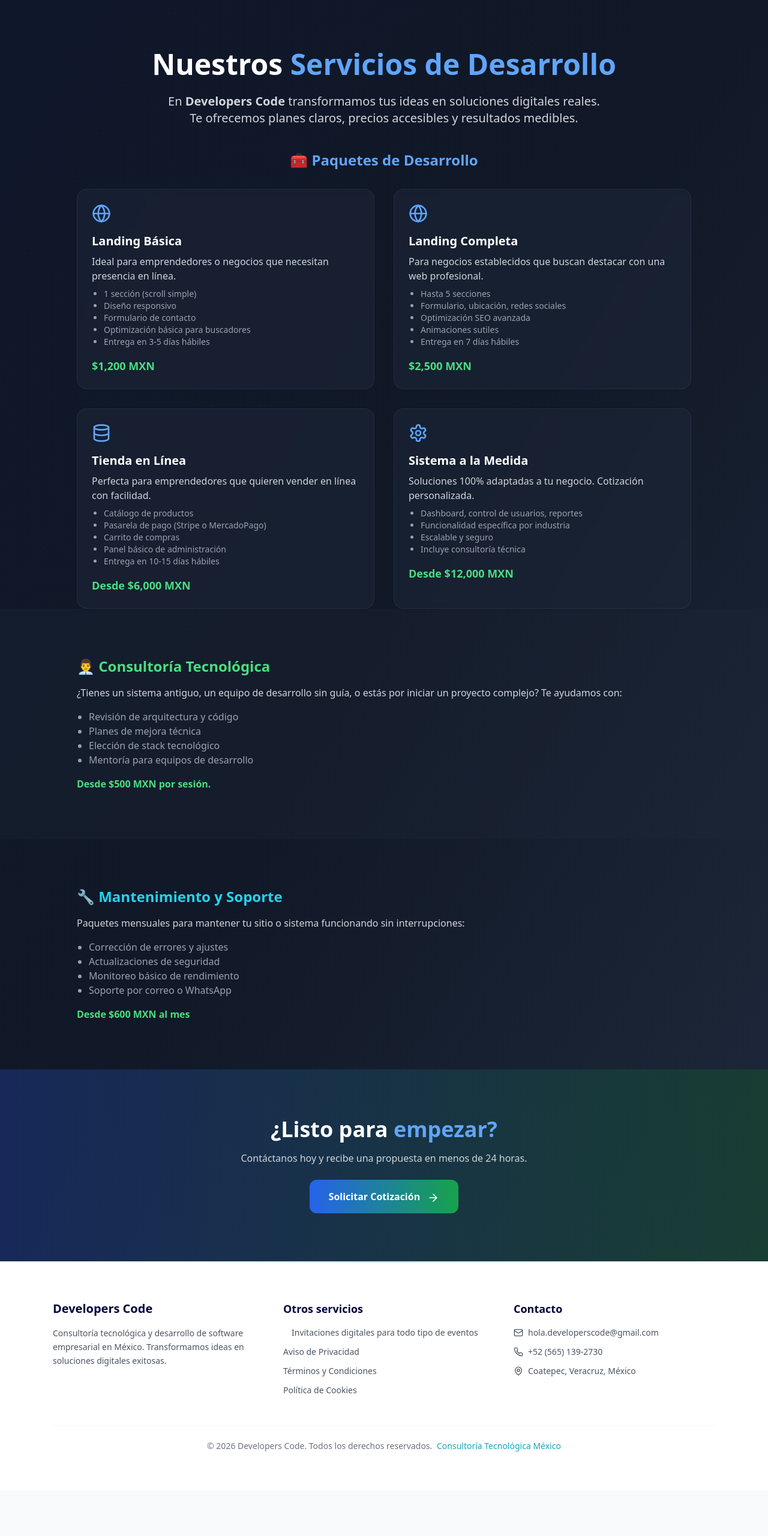
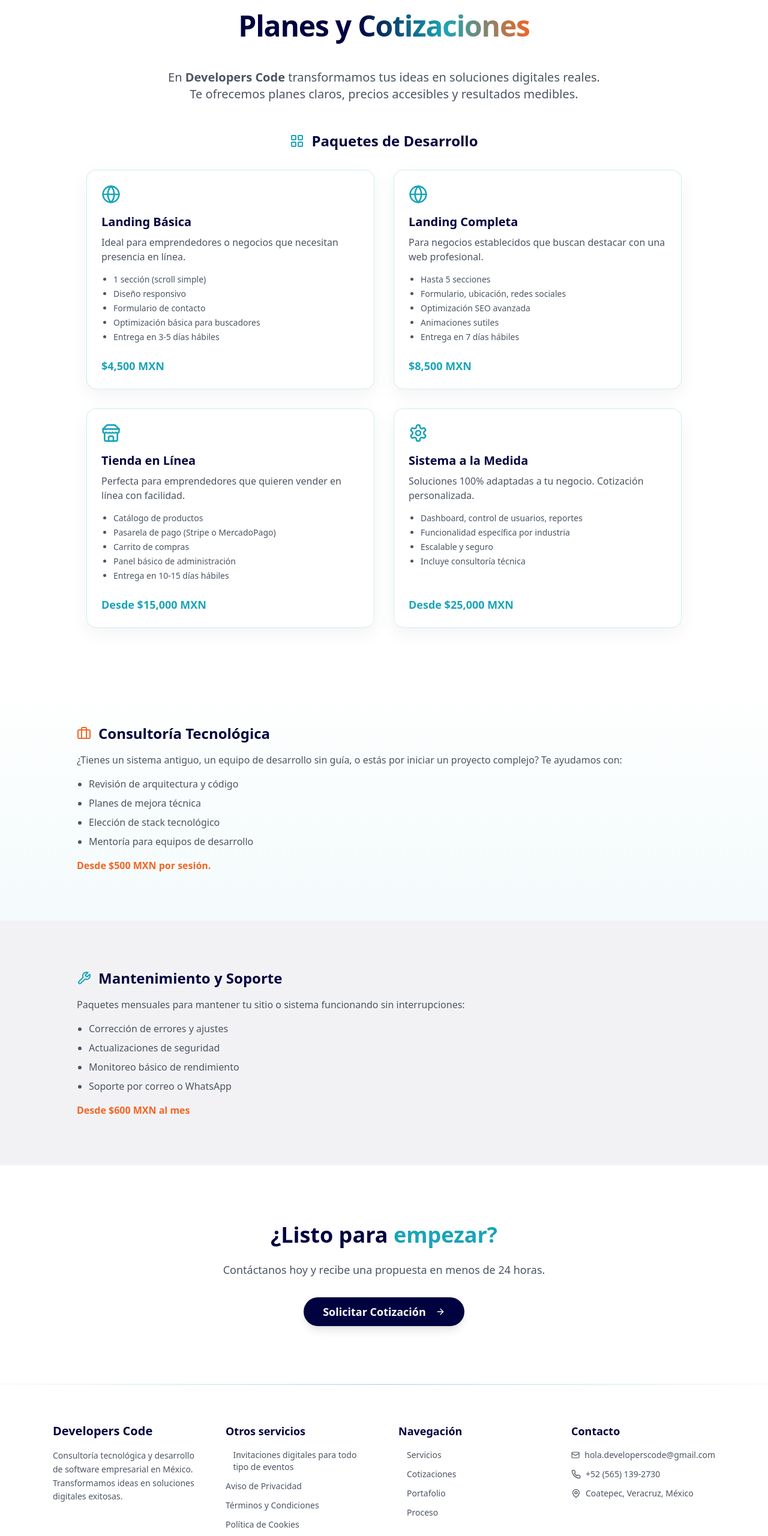
Before and after one commit to alexisgohe/developers-code, a Next.js app: page /servicios in a window 1280 px wide. Shown: the part 125-2686 px from the top of the page at 60% size. Before the commit the page ends 2610 px from the top, so only its background shows below. Built offline with nearby package versions, Linux system fonts and the light colour scheme.

Commit message:
FIX - Pagina de cotizaciones

```diff
--- a/app/Footer.tsx
+++ b/app/Footer.tsx
@@ -14,7 +14,7 @@ export default function Footer() {
       <div className="max-w-6xl mx-auto px-6 py-16">
 
         {/* 🧩 GRID */}
-        <div className="grid md:grid-cols-3 gap-12 mb-12">
+        <div className="grid md:grid-cols-4 gap-12 mb-12">
 
           {/* 🧠 Marca */}
           <div>
@@ -55,6 +55,39 @@ export default function Footer() {
               <li>
                 <Link href="/cookies" className="text-gray-600 hover:text-[#f36523] transition">
                   Política de Cookies
+                </Link>
+              </li>
+            </ul>
+          </div>
+
+          {/* 🧭 Navegación */}
+          <div>
+            <h4 className="text-lg font-semibold mb-4">
+              Navegación
+            </h4>
+            <ul className="space-y-3 text-sm">
+              <li>
+                <Link href="/#servicios" className="text-gray-600 hover:text-[#f36523] transition flex items-center gap-2 group">
+                  <span className="w-1.5 h-1.5 bg-[#19a4b7] rounded-full opacity-0 group-hover:opacity-100 transition" />
+                  Servicios
+                </Link>
+              </li>
+              <li>
+                <Link href="/servicios" className="text-gray-600 hover:text-[#f36523] transition flex items-center gap-2 group">
+                  <span className="w-1.5 h-1.5 bg-[#19a4b7] rounded-full opacity-0 group-hover:opacity-100 transition" />
+                  Cotizaciones
+                </Link>
+              </li>
+              <li>
+                <Link href="/portafolio" className="text-gray-600 hover:text-[#f36523] transition flex items-center gap-2 group">
+                  <span className="w-1.5 h-1.5 bg-[#19a4b7] rounded-full opacity-0 group-hover:opacity-100 transition" />
+                  Portafolio
+                </Link>
+              </li>
+              <li>
+                <Link href="/#proceso" className="text-gray-600 hover:text-[#f36523] transition flex items-center gap-2 group">
+                  <span className="w-1.5 h-1.5 bg-[#19a4b7] rounded-full opacity-0 group-hover:opacity-100 transition" />
+                  Proceso
                 </Link>
               </li>
             </ul>
--- /dev/null
+++ b/app/servicios/data.tsx
@@ -0,0 +1,55 @@
+import { Globe, Store, Settings } from "lucide-react"
+
+export const SERVICIOS = [
+  {
+    icon: <Globe className="w-8 h-8" aria-hidden="true" />,
+    title: "Landing Básica",
+    description: "Ideal para emprendedores o negocios que necesitan presencia en línea.",
+    features: [
+      "1 sección (scroll simple)",
+      "Diseño responsivo",
+      "Formulario de contacto",
+      "Optimización básica para buscadores",
+      "Entrega en 3-5 días hábiles",
+    ],
+    price: "$4,500 MXN",
+  },
+  {
+    icon: <Globe className="w-8 h-8" aria-hidden="true" />,
+    title: "Landing Completa",
+    description: "Para negocios establecidos que buscan destacar con una web profesional.",
+    features: [
+      "Hasta 5 secciones",
+      "Formulario, ubicación, redes sociales",
+      "Optimización SEO avanzada",
+      "Animaciones sutiles",
+      "Entrega en 7 días hábiles",
+    ],
+    price: "$8,500 MXN",
+  },
+  {
+    icon: <Store className="w-8 h-8" aria-hidden="true" />,
+    title: "Tienda en Línea",
+    description: "Perfecta para emprendedores que quieren vender en línea con facilidad.",
+    features: [
+      "Catálogo de productos",
+      "Pasarela de pago (Stripe o MercadoPago)",
+      "Carrito de compras",
+      "Panel básico de administración",
+      "Entrega en 10-15 días hábiles",
+    ],
+    price: "Desde $15,000 MXN",
+  },
+  {
+    icon: <Settings className="w-8 h-8" aria-hidden="true" />,
+    title: "Sistema a la Medida",
+    description: "Soluciones 100% adaptadas a tu negocio. Cotización personalizada.",
+    features: [
+      "Dashboard, control de usuarios, reportes",
+      "Funcionalidad específica por industria",
+      "Escalable y seguro",
+      "Incluye consultoría técnica",
+    ],
+    price: "Desde $25,000 MXN",
+  },
+]
--- a/app/servicios/page.tsx
+++ b/app/servicios/page.tsx
@@ -1,135 +1,65 @@
-"use client"
+import Link from "next/link"
+import { ArrowRight, ArrowLeft, LayoutGrid, Briefcase, Wrench } from "lucide-react"
+import type { Metadata } from "next"
 
-import { motion } from "framer-motion"
-import Link from "next/link"
-import { Globe, Database, Settings, ArrowRight, ArrowLeft } from "lucide-react"
+import { AnimatedSection } from "@/components/ui/animated-section"
+import { FloatingCard } from "@/components/ui/floating-card"
+import { Button } from "@/components/ui/button"
+import { SERVICIOS } from "./data"
 
-// Componente animado para secciones
-const AnimatedSection = ({
-  children,
-  className = "",
-}: {
-  children: React.ReactNode
-  className?: string
-}) => (
-  <motion.section
-    initial={{ opacity: 0, y: 50 }}
-    animate={{ opacity: 1, y: 0 }}
-    transition={{ duration: 0.6, ease: "easeOut" }}
-    className={className}
-  >
-    {children}
-  </motion.section>
-)
-
-// Componente para tarjetas flotantes
-const FloatingCard = ({
-  children,
-  delay = 0,
-}: {
-  children: React.ReactNode
-  delay?: number
-}) => (
-  <motion.div
-    initial={{ opacity: 0, y: 30 }}
-    whileInView={{ opacity: 1, y: 0 }}
-    transition={{ duration: 0.5, delay }}
-    whileHover={{ y: -10, transition: { duration: 0.3 } }}
-    className="group"
-  >
-    {children}
-  </motion.div>
-)
+export const metadata: Metadata = {
+  title: "Cotizaciones | Developers Code",
+  description: "Consulta nuestros planes y precios de desarrollo web, tiendas en línea y sistemas a la medida.",
+}
 
 export default function ServiciosPage() {
-  const servicios = [
-    {
-      icon: <Globe className="w-8 h-8" />,
-      title: "Landing Básica",
-      description: "Ideal para emprendedores o negocios que necesitan presencia en línea.",
-      features: [
-        "1 sección (scroll simple)",
-        "Diseño responsivo",
-        "Formulario de contacto",
-        "Optimización básica para buscadores",
-        "Entrega en 3-5 días hábiles",
-      ],
-      price: "$1,200 MXN",
-    },
-    {
-      icon: <Globe className="w-8 h-8" />,
-      title: "Landing Completa",
-      description: "Para negocios establecidos que buscan destacar con una web profesional.",
-      features: [
-        "Hasta 5 secciones",
-        "Formulario, ubicación, redes sociales",
-        "Optimización SEO avanzada",
-        "Animaciones sutiles",
-        "Entrega en 7 días hábiles",
-      ],
-      price: "$2,500 MXN",
-    },
-    {
-      icon: <Database className="w-8 h-8" />,
-      title: "Tienda en Línea",
-      description: "Perfecta para emprendedores que quieren vender en línea con facilidad.",
-      features: [
-        "Catálogo de productos",
-        "Pasarela de pago (Stripe o MercadoPago)",
-        "Carrito de compras",
-        "Panel básico de administración",
-        "Entrega en 10-15 días hábiles",
-      ],
-      price: "Desde $6,000 MXN",
-    },
-    {
-      icon: <Settings className="w-8 h-8" />,
-      title: "Sistema a la Medida",
-      description: "Soluciones 100% adaptadas a tu negocio. Cotización personalizada.",
-      features: [
-        "Dashboard, control de usuarios, reportes",
-        "Funcionalidad específica por industria",
-        "Escalable y seguro",
-        "Incluye consultoría técnica",
-      ],
-      price: "Desde $12,000 MXN",
-    },
-  ]
+  return (
+    <div className="min-h-screen bg-transparent text-[#00023f] overflow-hidden relative">
+      {/* 🧠 BACKGROUND ALIGNADO A LANDING */}
+      <div className="fixed inset-0 -z-10 bg-white">
+        {/* Grid */}
+        <div className="absolute inset-0 bg-[linear-gradient(rgba(0,2,63,0.03)_1px,transparent_1px),linear-gradient(90deg,rgba(0,2,63,0.03)_1px,transparent_1px)] bg-[size:64px_64px] [mask-image:radial-gradient(ellipse_60%_60%_at_50%_50%,black,transparent)]" />
 
-  return (
-    <div className="min-h-screen bg-gradient-to-br from-slate-900 via-gray-900 to-slate-800 text-white overflow-hidden">
-      <AnimatedSection className="px-4">
-      <Link href="/" className="inline-flex items-center text-gray-400 hover:text-white mt-6 mb-20 transition-colors">
-        <ArrowLeft className="w-5 h-5 mr-2" />
-        Volver al inicio
-      </Link>
-        <div className="max-w-5xl mx-auto text-center">
-          <h1 className="text-4xl md:text-5xl font-bold mb-6 text-white">
-            Nuestros <span className="text-blue-400">Servicios de Desarrollo</span>
+        {/* Orbes */}
+        <div className="absolute top-[-10%] left-[-10%] w-[500px] h-[500px] bg-[#19a4b7]/10 blur-[100px] rounded-full" />
+        <div className="absolute bottom-[0%] right-[-5%] w-[600px] h-[600px] bg-[#f36523]/5 blur-[120px] rounded-full" />
+      </div>
+
+      <AnimatedSection className="px-4 container mx-auto max-w-5xl pt-4 relative z-10">
+        {/* <Link href="/" className="inline-flex items-center text-gray-500 hover:text-[#19a4b7] mt-8 mb-12 transition-colors font-medium">
+          <ArrowLeft className="w-5 h-5 mr-2" aria-hidden="true" />
+          Volver al inicio
+        </Link> */}
+        <div className="text-center">
+          <h1 className="text-4xl md:text-5xl font-extrabold m-12 tracking-tight">
+            Planes y <span className="text-transparent bg-clip-text bg-gradient-to-r from-[#00023f] via-[#19a4b7] to-[#f36523]">Cotizaciones</span>
           </h1>
-          <p className="text-lg md:text-xl text-gray-300 mb-10">
+          <p className="text-lg md:text-xl text-gray-600 mb-12 max-w-3xl mx-auto leading-relaxed">
             En <strong>Developers Code</strong> transformamos tus ideas en soluciones digitales reales.<br />
             Te ofrecemos planes claros, precios accesibles y resultados medibles.
           </p>
         </div>
 
-        <div className="max-w-5xl mx-auto">
-          <h2 className="text-2xl font-semibold mb-8 text-blue-400 text-center">🧰 Paquetes de Desarrollo</h2>
+        <div>
+          <h2 className="text-2xl font-bold mb-8 text-[#00023f] text-center flex items-center justify-center gap-3">
+            <LayoutGrid className="w-6 h-6 text-[#19a4b7]" aria-hidden="true" />
+            Paquetes de Desarrollo
+          </h2>
           <div className="grid md:grid-cols-2 gap-8">
-            {servicios.map((servicio, idx) => (
+            {SERVICIOS.map((servicio, idx) => (
               <FloatingCard key={idx} delay={idx * 0.1}>
-                <article className="bg-slate-800/50 backdrop-blur-sm border border-slate-700/50 rounded-2xl p-6 shadow hover:border-blue-500/50 transition-all duration-300 h-full flex flex-col">
-                  <div className="mb-4 text-blue-400 group-hover:scale-110 transition-transform duration-300">
+                <article className="bg-white/70 backdrop-blur-md border border-[#19a4b7]/20 rounded-2xl p-6 shadow-[0_10px_30px_rgba(0,2,63,0.05)] hover:border-[#19a4b7]/60 transition-all duration-300 h-full flex flex-col">
+                  <div className="mb-4 text-[#19a4b7] group-hover:text-[#f36523] group-hover:scale-110 transition-all duration-300">
                     {servicio.icon}
                   </div>
-                  <h3 className="text-xl font-semibold mb-2">{servicio.title}</h3>
-                  <p className="mb-2 text-gray-300">{servicio.description}</p>
-                  <ul className="list-disc pl-5 text-sm mb-2 text-gray-400 text-left">
+                  <h3 className="text-xl font-bold mb-2 text-[#00023f]">{servicio.title}</h3>
+                  <p className="mb-4 text-gray-600">{servicio.description}</p>
+                  <ul className="list-disc pl-5 text-sm mb-4 text-gray-600 text-left flex-grow space-y-1">
                     {servicio.features.map((f, i) => (
                       <li key={i}>{f}</li>
                     ))}
                   </ul>
-                  <p className="font-bold text-lg mt-2 text-green-400">{servicio.price}</p>
+                  <p className="font-extrabold text-lg mt-2 text-[#19a4b7]">{servicio.price}</p>
                 </article>
               </FloatingCard>
             ))}
@@ -137,54 +67,58 @@ export default function ServiciosPage() {
         </div>
       </AnimatedSection>
 
-      <AnimatedSection className="py-20 px-4 bg-slate-800/30">
-        <div className="max-w-5xl mx-auto">
-          <h2 className="text-2xl font-semibold mb-4 text-green-400">👨‍💼 Consultoría Tecnológica</h2>
-          <p className="mb-4 text-gray-300">
+      <AnimatedSection className="py-20 px-4 mt-20 bg-gradient-to-b from-transparent to-[#19a4b7]/5 relative z-10">
+        <div className="container mx-auto max-w-5xl">
+          <h2 className="text-2xl font-bold mb-4 text-[#00023f] flex items-center gap-3">
+            <Briefcase className="w-6 h-6 text-[#f36523]" aria-hidden="true" />
+            Consultoría Tecnológica
+          </h2>
+          <p className="mb-4 text-gray-600">
             ¿Tienes un sistema antiguo, un equipo de desarrollo sin guía, o estás por iniciar un proyecto complejo? Te ayudamos con:
           </p>
-          <ul className="list-disc pl-5 mb-4 text-gray-400">
+          <ul className="list-disc pl-5 mb-4 text-gray-600 space-y-2">
             <li>Revisión de arquitectura y código</li>
             <li>Planes de mejora técnica</li>
             <li>Elección de stack tecnológico</li>
             <li>Mentoría para equipos de desarrollo</li>
           </ul>
-          <p className="font-bold text-green-400">Desde $500 MXN por sesión.</p>
+          <p className="font-bold text-[#f36523]">Desde $500 MXN por sesión.</p>
         </div>
       </AnimatedSection>
 
-      <AnimatedSection className="py-20 px-4">
-        <div className="max-w-5xl mx-auto">
-          <h2 className="text-2xl font-semibold mb-4 text-cyan-400">🔧 Mantenimiento y Soporte</h2>
-          <p className="mb-4 text-gray-300">
+      <AnimatedSection className="py-20 px-4 bg-[#00023f]/5 relative z-10">
+        <div className="container mx-auto max-w-5xl">
+          <h2 className="text-2xl font-bold mb-4 text-[#00023f] flex items-center gap-3">
+            <Wrench className="w-6 h-6 text-[#19a4b7]" aria-hidden="true" />
+            Mantenimiento y Soporte
+          </h2>
+          <p className="mb-4 text-gray-600">
             Paquetes mensuales para mantener tu sitio o sistema funcionando sin interrupciones:
           </p>
-          <ul className="list-disc pl-5 mb-4 text-gray-400">
+          <ul className="list-disc pl-5 mb-4 text-gray-600 space-y-2">
             <li>Corrección de errores y ajustes</li>
             <li>Actualizaciones de seguridad</li>
             <li>Monitoreo básico de rendimiento</li>
             <li>Soporte por correo o WhatsApp</li>
           </ul>
-          <p className="font-bold text-green-400">Desde $600 MXN al mes</p>
+          <p className="font-bold text-[#f36523]">Desde $600 MXN al mes</p>
         </div>
       </AnimatedSection>
 
-      <AnimatedSection className="text-center py-20 px-4 bg-gradient-to-r from-blue-900/50 to-green-900/50">
-        <h2 className="text-2xl md:text-4xl font-semibold mb-4 text-white">
-          ¿Listo para <span className="text-blue-400">empezar?</span>
-        </h2>
-        <p className="mb-6 text-gray-300">
-          Contáctanos hoy y recibe una propuesta en menos de 24 horas.
-        </p>
-        <Link href="/contacto" passHref>
-          <motion.button
-            whileHover={{ scale: 1.05 }}
-            whileTap={{ scale: 0.95 }}
-            className="inline-block bg-gradient-to-r from-blue-600 to-green-600 text-white px-8 py-4 rounded-xl font-semibold hover:from-blue-500 hover:to-green-500 transition-all duration-300"
-          >
-            Solicitar Cotización <ArrowRight className="inline ml-2 w-5 h-5" />
-          </motion.button>
-        </Link>
+      <AnimatedSection className="text-center py-24 px-4 bg-transparent relative z-10">
+        <div className="container mx-auto max-w-3xl">
+          <h2 className="text-3xl md:text-4xl font-extrabold mb-6 text-[#00023f]">
+            ¿Listo para <span className="text-[#19a4b7]">empezar?</span>
+          </h2>
+          <p className="mb-8 text-lg text-gray-600">
+            Contáctanos hoy y recibe una propuesta en menos de 24 horas.
+          </p>
+          <Button asChild size="lg" className="rounded-full px-8 py-6 text-lg font-bold transition-all bg-[#00023f] hover:bg-[#19a4b7] text-white shadow-lg hover:-translate-y-1">
+            <Link href="/contacto">
+              Solicitar Cotización <ArrowRight className="ml-2 w-5 h-5" aria-hidden="true" />
+            </Link>
+          </Button>
+        </div>
       </AnimatedSection>
     </div>
   )
--- /dev/null
+++ b/components/ui/animated-section.tsx
@@ -0,0 +1,24 @@
+"use client"
+
+import { motion, HTMLMotionProps } from "framer-motion"
+
+interface AnimatedSectionProps extends HTMLMotionProps<"section"> {
+  children: React.ReactNode
+  className?: string
+}
+
+export const AnimatedSection = ({
+  children,
+  className = "",
+  ...props
+}: AnimatedSectionProps) => (
+  <motion.section
+    initial={{ opacity: 0, y: 50 }}
+    animate={{ opacity: 1, y: 0 }}
+    transition={{ duration: 0.6, ease: "easeOut" }}
+    className={className}
+    {...props}
+  >
+    {children}
+  </motion.section>
+)
--- /dev/null
+++ b/components/ui/floating-card.tsx
@@ -0,0 +1,28 @@
+"use client"
+
+import { motion, HTMLMotionProps } from "framer-motion"
+
+interface FloatingCardProps extends HTMLMotionProps<"div"> {
+  children: React.ReactNode
+  delay?: number
+  className?: string
+}
+
+export const FloatingCard = ({
+  children,
+  delay = 0,
+  className = "",
+  ...props
+}: FloatingCardProps) => (
+  <motion.div
+    initial={{ opacity: 0, y: 30 }}
+    whileInView={{ opacity: 1, y: 0 }}
+    transition={{ duration: 0.5, delay }}
+    whileHover={{ y: -10, transition: { duration: 0.3 } }}
+    viewport={{ once: true, margin: "-50px" }}
+    className={`group ${className}`}
+    {...props}
+  >
+    {children}
+  </motion.div>
+)
```
